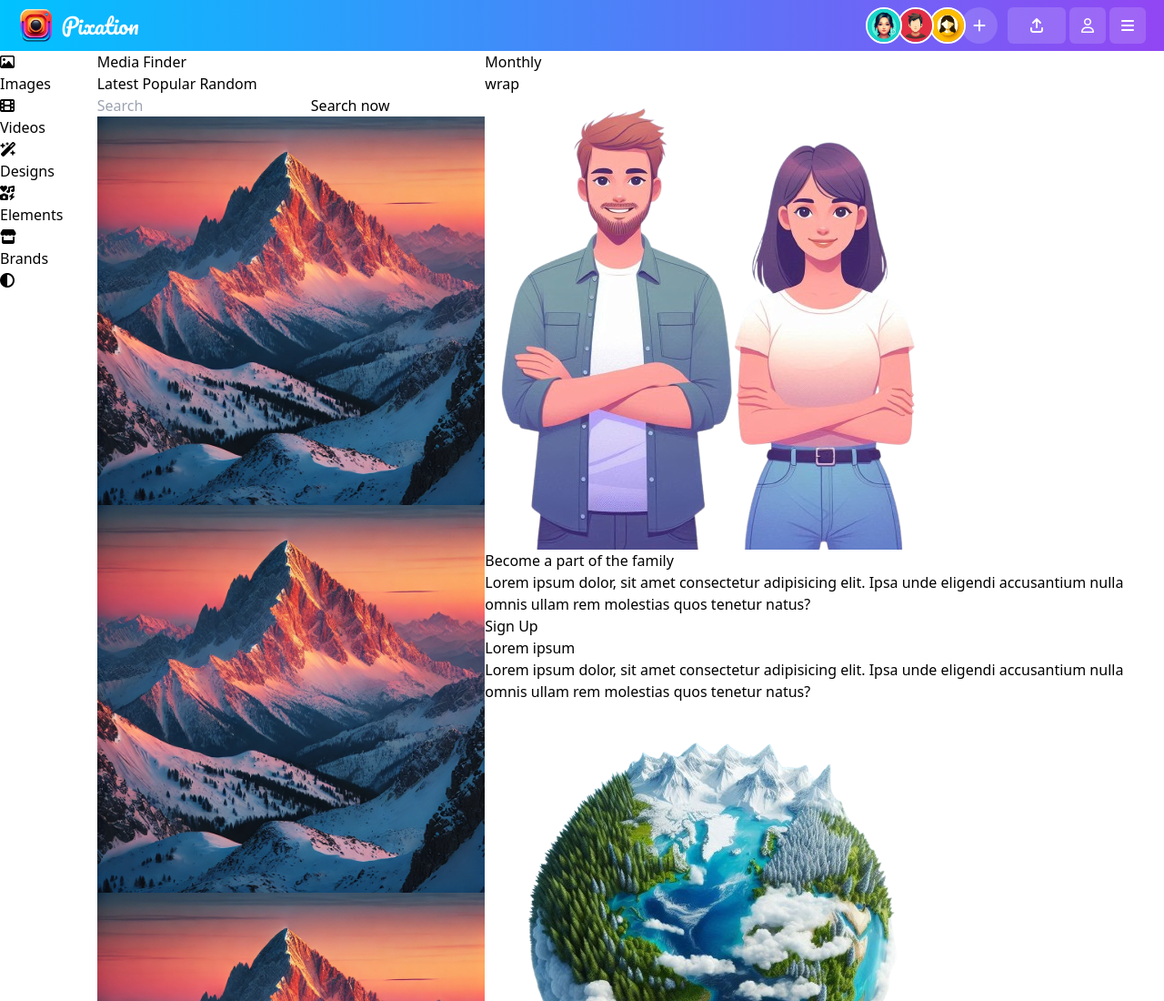
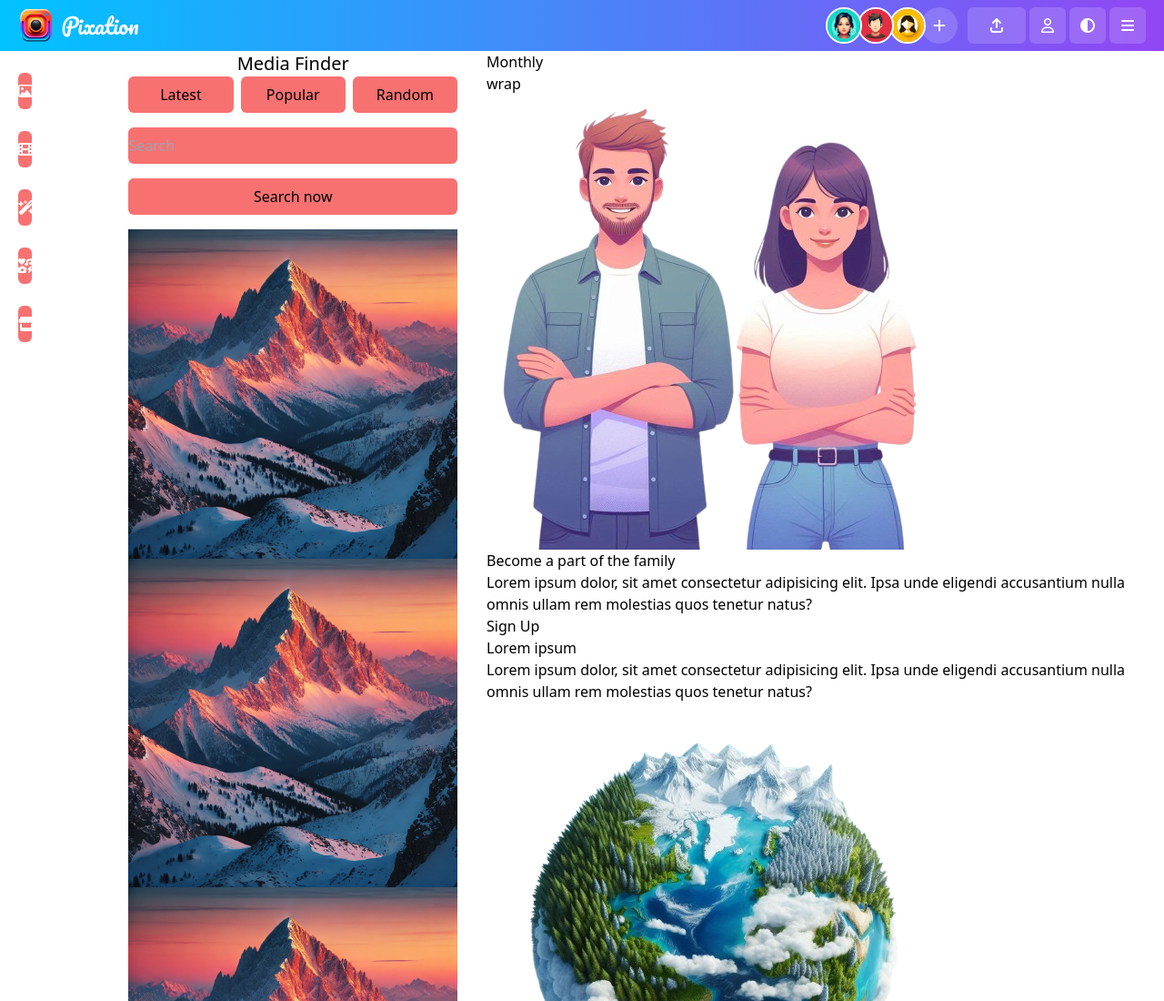
Before and after one commit to lucasxbron/pixation, a website: page index.html in a window 1280 px wide. Shown: the top 1100 px of the page at 91% size. Drawn offline with Linux system fonts and the light colour scheme.

Commit message:
feat: main nav styling / header nav changed breackpoints

```diff
--- a/index.html
+++ b/index.html
@@ -10,100 +10,108 @@
     <link href="/assets/fontawesome/css/solid.css" rel="stylesheet" />
   </head>
   <body>
-    <header class="flex justify-between items-center bg-gradient-to-r from-primary to-secondary py-2 px-5">
+    <header
+      class="flex justify-between items-center bg-gradient-to-r from-primary to-secondary py-2 px-5"
+    >
       <div class="flex items-center">
         <img src="/assets/images/pixation-logo.png" alt="" class="h-10 pr-2" />
-        <h1 class="text-2xl text-white font-serif">Pixation</h1>
+        <h1 class="text-2xl text-white font-serif max-[464px]:hidden max-[364px]:block">Pixation</h1>
       </div>
       <nav class="flex justify-between">
-        <ul class="flex items-center mr-4">
-          <li class="z-40 max-[640px]:hidden">
+        <ul class="mr-4 hidden md:flex items-center">
+          <li class="z-40">
             <img
               src="/assets/images/user-image-placeholder-1.jpeg"
               alt="user image female protagonist"
-              class="w-10 rounded-full border-2 border-white "
+              class="w-10 rounded-full border-2 border-white"
             />
           </li>
-          <li class="m-[-5px] z-30 max-[640px]:hidden">
+          <li class="m-[-5px] z-30">
             <img
               src="/assets/images/user-image-placeholder-2.jpeg"
               alt="user image male protagonist"
               class="w-10 rounded-full border-2 border-white"
             />
           </li>
-          <li class="z-20 max-[640px]:hidden">
+          <li class="z-20">
             <img
               src="/assets/images/user-image-placeholder-3.jpeg"
               alt="user image female protagonist"
               class="w-10 rounded-full border-2 border-white"
             />
           </li>
-          <li class="m-[-5px] z-10 max-[390px]:hidden">
-            <button class="flex items-center justify-center w-10 h-10 rounded-full bg-btn hover:bg-btnhover">
-              <i
-                class="fa-solid fa-plus text-white"
-              ></i>
+          <li class="m-[-5px] z-10 ">
+            <button
+              class="flex items-center justify-center w-10 h-10 rounded-full bg-btn hover:bg-btnhover"
+            >
+              <i class="fa-solid fa-plus text-white"></i>
             </button>
           </li>
         </ul>
 
-        <ul class="flex items-center">
+        <ul class="flex items-center text-white">
           <li>
-            <button class="w-16 h-10 bg-btn hover:bg-btnhover rounded-md"><i class="fa-solid fa-arrow-up-from-bracket text-white"></i></button>
+            <button class="w-16 h-10 bg-btn hover:bg-btnhover rounded-md max-[364px]:hidden">
+              <i class="fa-solid fa-arrow-up-from-bracket"></i>
+            </button>
           </li>
           <li class="mx-1">
-            <button class="w-10 h-10 bg-btn hover:bg-btnhover rounded-md"><i class="fa-regular fa-user text-white"></i></button>
+            <button class="w-16 md:w-10 h-10 bg-btn hover:bg-btnhover rounded-md max-[364px]:hidden">
+              <i class="fa-regular fa-user"></i>
+            </button>
+          </li>
+          <li class="mr-1">
+            <button
+              class="w-16 md:w-10 h-10 bg-btn hover:bg-btnhover rounded-md"
+              id="darkModeToggle"
+            >
+              <i class="fa-solid fa-circle-half-stroke"></i>
+            </button>
           </li>
           <li>
-            <button class="w-10 h-10 bg-btn hover:bg-btnhover rounded-md"><i class="fa-solid fa-bars text-white"></i></button>
+            <button class="w-16 md:w-10 h-10 bg-btn hover:bg-btnhover rounded-md">
+              <i class="fa-solid fa-bars"></i>
+            </button>
           </li>
         </ul>
       </nav>
     </header>
 
-    <main class="grid grid-rows-3 md:grid-cols-3">
-      <nav>
-        <ul>
-          <li>
-            <button><i class="fa-regular fa-image"></i></button>
+    <main class="grid grid-rows-3 md:grid-cols-3 md:items-start">
+      <nav class="py-6 px-4">
+        <ul class="flex justify-between md:flex-col text-center text-white">
+          <li class="w-1/5 mx-1">
+            <button class="flex-1 bg-red-400 w-full h-10 rounded-md"><i class="fa-regular fa-image"></i></button>
             <p>Images</p>
           </li>
-          <li>
-            <button><i class="fa-solid fa-film"></i></button>
+          <li class="w-1/5 mx-1">
+            <button class="flex-1 bg-red-400 w-full h-10 rounded-md"><i class="fa-solid fa-film"></i></button>
             <p>Videos</p>
           </li>
-          <li>
-            <button><i class="fa-solid fa-wand-magic-sparkles"></i></button>
+          <li class="w-1/5 mx-1">
+            <button class="flex-1 bg-red-400 w-full h-10 rounded-md"><i class="fa-solid fa-wand-magic-sparkles"></i></button>
             <p>Designs</p>
           </li>
-          <li>
-            <button><i class="fa-solid fa-icons"></i></button>
+          <li class="w-1/5 mx-1">
+            <button class="flex-1 bg-red-400 w-full h-10 rounded-md"><i class="fa-solid fa-icons"></i></button>
             <p>Elements</p>
           </li>
-          <li>
-            <button><i class="fa-solid fa-store"></i></button>
+          <li class="w-1/5 mx-1">
+            <button class="flex-1 bg-red-400 w-full h-10 rounded-md"><i class="fa-solid fa-store"></i></button>
             <p>Brands</p>
           </li>
-          <!-- <li>
-            <button class="dark-mode">
-              <i class="fa-solid fa-circle-half-stroke"></i>
-            </button>
-          </li> -->
         </ul>
-        <button class="dark-mode desktop-button" id="darkModeToggle">
-          <i class="fa-solid fa-circle-half-stroke"></i>
-        </button>
       </nav>
-      <section class="finder">
-        <div class="finder-wrapper">
-          <h3>Media Finder</h3>
-          <div class="cat-btn">
-            <button>Latest</button>
-            <button>Popular</button>
-            <button>Random</button>
+      <section class="px-8">
+        <div class="flex flex-col items-center">
+          <h3 class="text-xl">Media Finder</h3>
+          <div class="w-full flex justify-center">
+            <button class="bg-red-400 w-full h-10 rounded-md">Latest</button>
+            <button class="bg-red-400 w-full h-10 rounded-md mx-2">Popular</button>
+            <button class="bg-red-400 w-full h-10 rounded-md">Random</button>
           </div>
-          <input type="text" placeholder="Search" />
-          <button class="search-btn">Search now</button>
+          <input type="text" placeholder="Search" class="my-4 bg-red-400 w-full h-10 rounded-md"/>
+          <button class="bg-red-400 w-full h-10 rounded-md mb-4">Search now</button>
           <div class="results">
             <img src="/assets/images/mountain.webp" alt="placeholder image" />
             <img src="/assets/images/mountain.webp" alt="placeholder image" />
--- a/tailwind.config.js
+++ b/tailwind.config.js
@@ -16,9 +16,9 @@ module.exports = {
       gridTemplateColumns: {
         3: "1fr 4fr 7fr",
       },
-      // gridTemplateRows: {
-      //   '3': '1fr 4fr 7fr',
-      // }
+      gridTemplateRows: {
+        '3': 'auto-fit',
+      }
     },
   },
   plugins: [],
```
Also changed, not shown: src/css/output.css.
